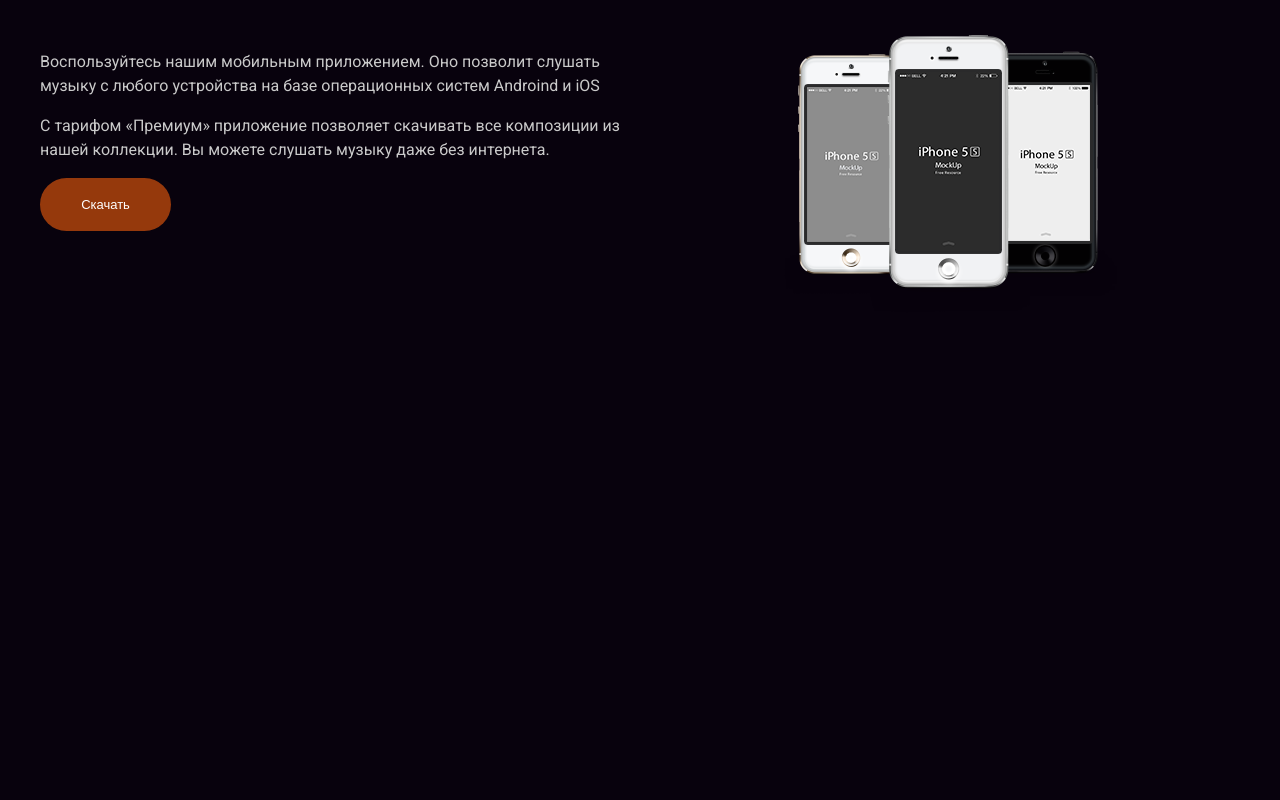
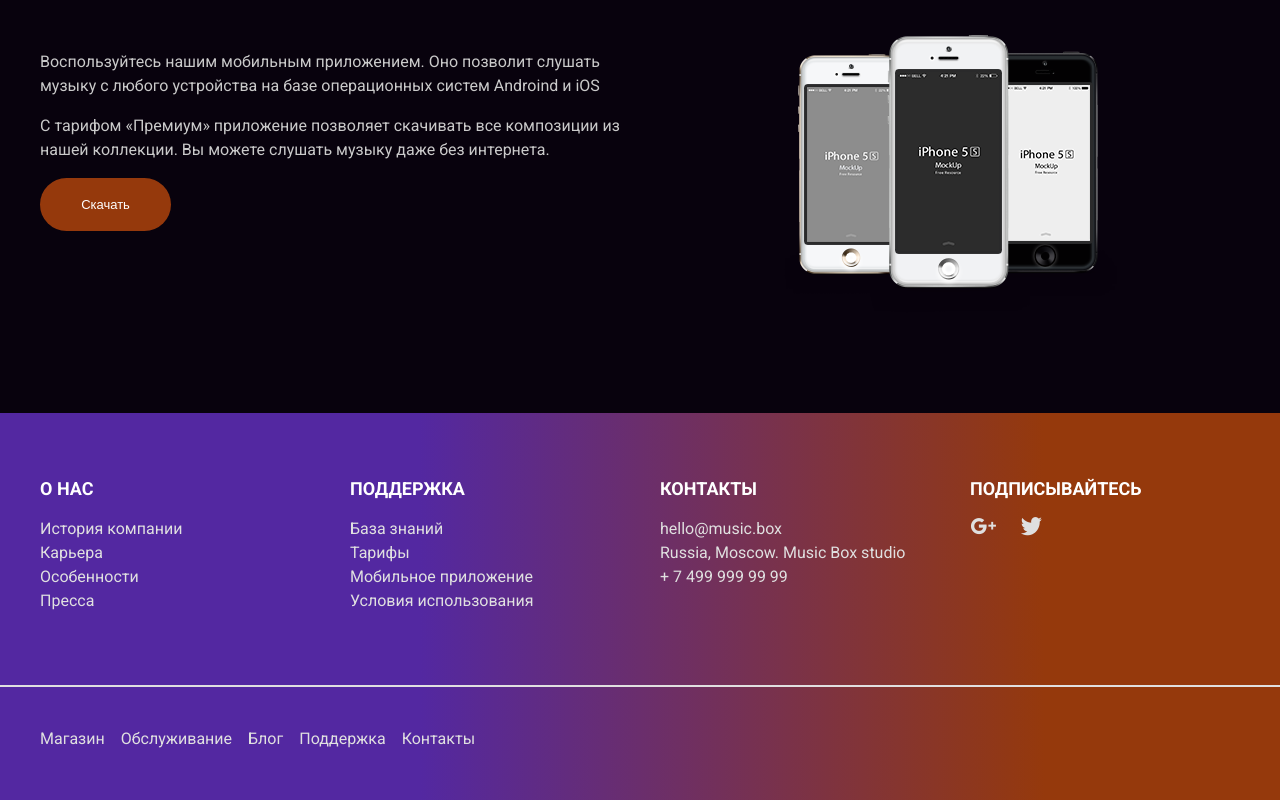
Before and after one commit to Loresina/LayoutMusucBox, a website: page src/index.html in a window 1280 px wide. Shown: the part 2671-3471 px from the top of the page. Before the commit the page ends 3084 px from the top, so only its background shows below. Drawn offline with Linux system fonts and the light colour scheme.

Commit message:
add: footer

```diff
--- a/src/index.html
+++ b/src/index.html
@@ -41,7 +41,7 @@
         <label for="header__input" hidden>ПОИСК...</label>
         <input type="search" id="header__input" placeholder="ПОИСК..." class="header__input">
       </nav>
-  </header>
+    </header>
 
     <section id="page-description" class="container description">
         <h1 class="description__title">Онлайн музыка где угодно</h1>
@@ -90,13 +90,13 @@
             <span class="price__info">
               Оплата в месяц. Бесплатный тариф предоставляет доступ ко всей коллекции музыки. Присутствует реклама
             </span>
+          </div>
         </article>
 
         <p class="prices__footer">
           На всех тарифах возможно прослушивание музыки с мобильных устройств. На премиум тарифе вы можете скачать все композиции на ваше устройство и слушать музыку без подключения к интернету
         </p>
-      </div>
-    </sections>
+    </section>
 
     <section id="page-news" class="container news">
       <h2>последние новости</h2>
@@ -146,9 +146,66 @@
           <p>С тарифом «Премиум» приложение позволяет скачивать все композиции из нашей коллекции. Вы можете слушать музыку даже без интернета.</p>
           <button type="button" class="app-data__button">Скачать</button>
         </div>
-      <img src="./img/iphone.png">
+        <img src="./img/iphone.png">
       </div>
-    <section>
+    </section>
+
+
+    <footer id="page-footer" class="footer">
+      <nav class="container footer-menu">
+        <div class="footer-menu__width">
+          <h4>о нас</h4>
+          <ul class="m-top-15">
+            <li><a href="#">История компании</a></li>
+            <li><a href="#">Карьера</a></li>
+            <li><a href="#">Особенности</a></li>
+            <li><a href="#">Пресса</a></li>
+          </ul>
+        </div>
+
+        <div class="footer-menu__width">
+          <h4>поддержка</h4>
+          <ul class="m-top-15">
+            <li><a href="#">База знаний</a></li>
+            <li><a href="#">Тарифы</a></li>
+            <li><a href="#">Мобильное приложение</a></li>
+            <li><a href="#">Условия использования</a></li>
+          </ul>
+        </div>
+
+        <div class="footer-menu__width">
+          <h4>контакты</h4>
+          <ul class="m-top-15">
+            <li><a href="mailto:hello@music.box">hello@music.box</a></li>
+            <li><a href="#">Russia, Moscow. Music Box studio</a></li>
+            <li><a href="tel:+74999999999">+ 7 499 999 99 99</a></li>
+          </ul>
+        </div>
+
+        <div class="footer-menu__width">
+          <h4>подписывайтесь</h4>
+          <ul class="m-top-15 footer-menu__social-media">
+            <li><a href="#"><img src="./img/Google+.png"></a></li>
+            <li><a href="#"><img src="./img/Twitter.png"></a></li>
+          </ul>
+        </div>
+      </nav>
+
+      <div class="footer-line"></div>
+
+      <div class="container">
+        <ul class="footer-low-menu">
+          <li><a href="#">Магазин</a></li>
+          <li><a href="#">Обслуживание</a></li>
+          <li><a href="#">Блог</a></li>
+          <li><a href="#">Поддержка</a></li>
+          <li><a href="#">Контакты</a></li>
+        </ul>
+      </div>
+    </footer>
+
+
+
 
 
   </div>
--- a/src/styles/scss/_appSection.scss
+++ b/src/styles/scss/_appSection.scss
@@ -4,7 +4,6 @@
 
 .app-data {
     max-width: 1077px;
-
     @include flex(space-between, flex-start);
     gap: 144px;
     margin-top: 48px;
--- /dev/null
+++ b/src/styles/scss/_footerSection.scss
@@ -0,0 +1,54 @@
+.footer {
+    background: linear-gradient(89.75deg, #5328a1 32.83%, #95390c 81.56%);
+    padding-top: 62px;
+    // border: 1px solid red;
+}
+
+.footer-menu {
+    position: relative;
+    width: 100%;
+    @include flex(flex-start, flex-start);
+    flex-basis: 270px;
+    gap: 40px;
+    text-align: left;
+
+    padding-bottom: 72px;
+
+
+    & a {
+        @include font(16px, 400, 24px, center);
+        color: $grey-light;
+    }
+
+    & h4 {
+        text-transform: uppercase;
+    }
+}
+
+.footer-menu__width {
+    flex-basis: 270px;
+}
+
+
+.footer-menu__social-media {
+    @include flex(flex-start, center);
+    gap: 24px;
+}
+
+.footer-line {
+    width: 100%;
+    height: 2px;
+    background: $grey-light;
+}
+
+.footer-low-menu {
+    @include flex(flex-start, center);
+    gap: 16px;
+    padding-top: 40px;
+    padding-bottom: 49px;
+
+    & a {
+        color: $grey-light;
+    }
+
+}
--- a/src/styles/scss/_media.scss
+++ b/src/styles/scss/_media.scss
@@ -74,7 +74,6 @@
         & > :last-child {
             flex-direction: column-reverse;
         }
-
     }
 
     .news-item {
@@ -91,16 +90,23 @@
 
     .app-data {
         width: 100%;
-
-        @include flex(space-between, center);
+        align-items: center;
         flex-direction: column-reverse;
         gap: 0;
     }
 
+    .footer-menu {
+        flex-direction: column;
+        gap: 30px;
+    }
 
+    .footer-menu__width {
+        flex-basis: 0;
+    }
 
-
-
-
+    .footer-low-menu {
+        align-items: flex-start;
+        flex-direction: column;
+    }
 
 }
--- a/src/styles/scss/_positioning.scss
+++ b/src/styles/scss/_positioning.scss
@@ -9,3 +9,7 @@
 .top-200 {
     top: 200px;
 }
+
+.m-top-15 {
+    margin-top: 15px;
+}
--- a/src/styles/scss/app.scss
+++ b/src/styles/scss/app.scss
@@ -6,4 +6,5 @@
 @import "pricesSection";
 @import "newsSection";
 @import "appSection";
+@import "footerSection";
 @import "media";
```
Also changed, not shown: src/img/Google+.png (added), src/img/Twitter.png (added), src/styles/styles.css, 1 other file.
